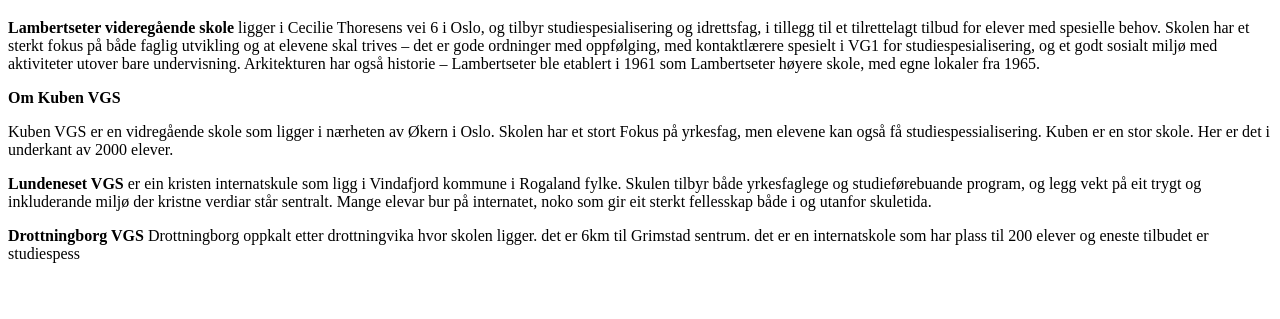
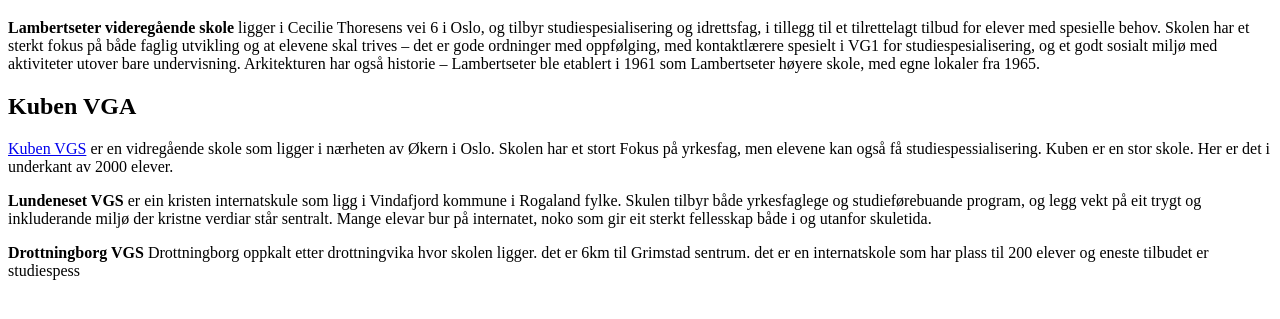
Before and after one commit to KHaaland0/DATA1200Herman, a plain HTML site: page Oblig 1A/oblig.html in a window 1280 px wide. Shown: the part 61-380 px from the top of the page. Drawn offline with Linux system fonts and the light colour scheme.

Commit message:
la til kuben i en h2, og navnet til skolen i en link

```diff
--- a/Oblig 1A/oblig.html
+++ b/Oblig 1A/oblig.html
@@ -10,9 +10,8 @@
     <p><strong>Lambertseter videregående skole</strong> ligger i Cecilie Thoresens vei 6 i Oslo, og tilbyr studiespesialisering og idrettsfag, i tillegg til et tilrettelagt tilbud for elever med spesielle behov.
  Skolen har et sterkt fokus på både faglig utvikling og at elevene skal trives – det er gode ordninger med oppfølging, med kontaktlærere spesielt i VG1 for studiespesialisering, og et godt sosialt miljø med aktiviteter utover bare undervisning.
  Arkitekturen har også historie – Lambertseter ble etablert i 1961 som Lambertseter høyere skole, med egne lokaler fra 1965. </p>
-
-    <strong>Om Kuben VGS</strong>
-    <p>Kuben VGS er en vidregående skole som ligger i nærheten av Økern i Oslo. Skolen har et stort
+    <h2>Kuben VGA</h2>
+    <p><a href="https://kuben.vgs.no/">Kuben VGS</a> er en vidregående skole som ligger i nærheten av Økern i Oslo. Skolen har et stort
         Fokus på yrkesfag, men elevene kan også få studiespessialisering. Kuben er en stor skole.
         Her er det i underkant av 2000 elever.
     </p>
```
